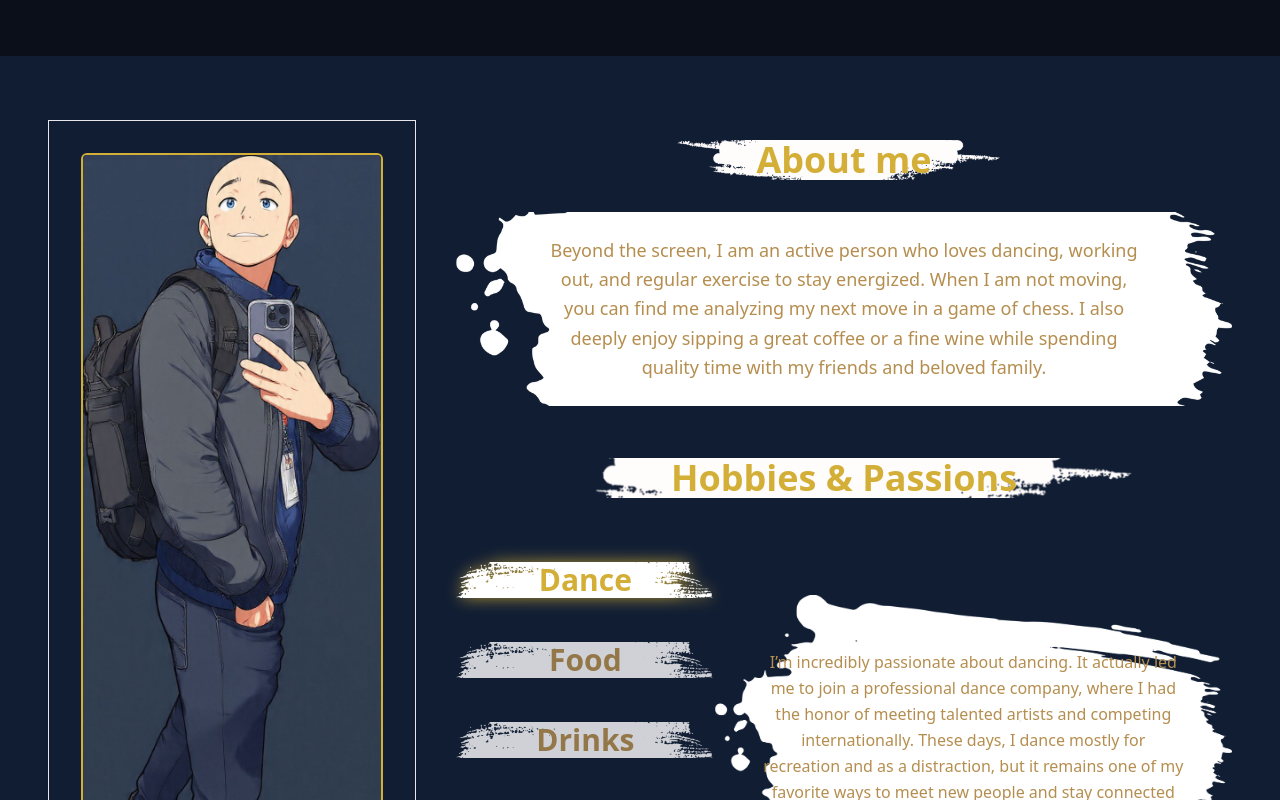
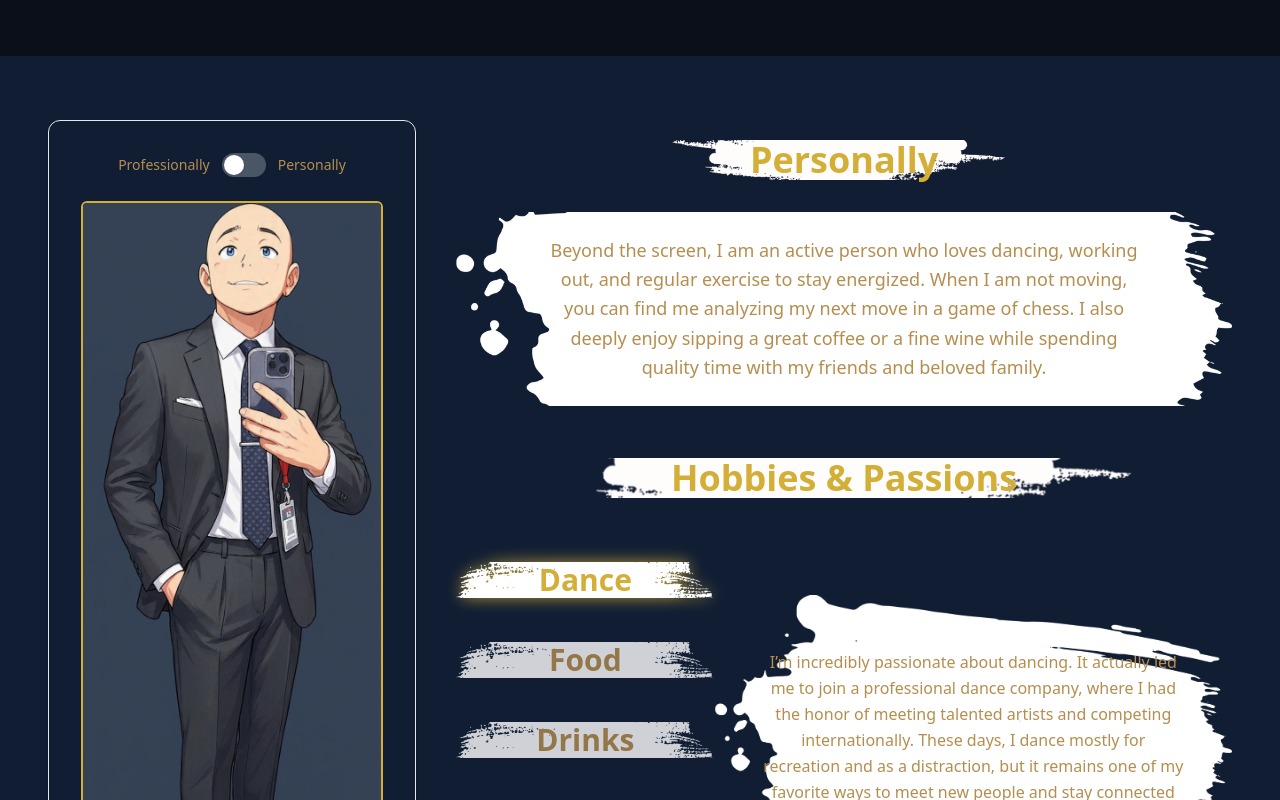
Before and after one commit to javi086/Javi_Creations, a Next.js app: page / in a window 1280 px wide. Shown: the part 840-1640 px from the top of the page. Built offline with nearby package versions, Linux system fonts and the light colour scheme; what tailwindcss-motion would draw is missing.

Commit message:
Initiation of professional section

```diff
--- a/src/app/page.tsx
+++ b/src/app/page.tsx
@@ -34,17 +34,32 @@ export default function Home() {
       </section>
 
       {/* About Me Section */}
-      <section id="about" className="  w-full bg-deep-navy py-16 px-10 md:px-12 2xl:px-24">
+      <section id="about_Personally" className="w-full bg-deep-navy py-16 px-10 md:px-12 2xl:px-24">
         <div className="w-full max-w-7xl mx-auto grid grid-cols-1 md:grid-cols-2 lg:grid-cols-3 gap-10 ">
-          {/* Left Column - Profile & Info */}
-          <div className="flex flex-col gap-6 p-8 bg-deep-navy  shadow-sm border">
+          {/* Left Column - Profile & Toggle */}
+          <div className="flex flex-col items-center gap-6 p-8 bg-deep-navy shadow-sm border rounded-xl">
+            <label className="inline-flex items-center cursor-pointer">
+              <span className="select-none text-sm font-medium text-primary">Professionally</span>
+              <input type="checkbox" value="" className="sr-only peer" />
+              <div className="relative mx-3 w-11 h-6 bg-gray-600 peer-focus:outline-none peer-focus:ring-4 peer-focus:ring-primary/30 rounded-full peer peer-checked:after:translate-x-full rtl:peer-checked:after:-translate-x-full peer-checked:after:border-white after:content-[''] after:absolute after:top-[2px] after:start-[2px] after:bg-white after:rounded-full after:h-5 after:w-5 after:transition-all peer-checked:bg-primary"></div>
+              <span className="select-none text-sm font-medium text-primary">Personally</span>
+            </label>
+             {/* Image from professional to personal */}
+             <Image
+              src="/images/Me_Professional.png"
+              alt="Jose Javier"
+              width={400}
+              height={400}
+              priority
+              className="w-32 md:w-64 lg:w-96 rounded-md mx-auto object-cover border-2 border-secondary"
+              />
             <Image
               src="/images/Me_Casual.png"
               alt="Jose Javier"
               width={400}
               height={400}
               priority
-              className="w-32 md:w-64 lg:w-96 rounded-md mx-auto object-cover border-2 border-secondary"
+              className="w-32 md:w-64 lg:w-96 rounded-md mx-auto object-cover border-2 border-secondary invisible"
             />
           </div>
 
@@ -55,7 +70,7 @@ export default function Home() {
             {/* Bio Box */}
             <div className="py-5 ">
               <h3 className="text-4xl font-bold text-secondary text-center mb-8 px-8 md:px-22 py-2 md:py-0 w-fit mx-auto bg-white bg-none md:bg-transparent md:bg-cover-letters-title-one bg-center bg-cover rounded-xl md:rounded-none">
-                About me
+                Personally
               </h3>
               <p className="w-full px-8 md:px-22 py-6 text-primary text-lg  text-center  leading-relaxed bg-white bg-none md:bg-transparent md:bg-cover-letters-general-one bg-cover bg-no-repeat bg-center overflow-hidden text-ellipsis rounded-xl md:rounded-none">
                 Beyond the screen, I am an active person who loves dancing, working out, and regular exercise to stay energized. When I am not moving, you can find me analyzing my next move in a game of chess. I also deeply enjoy sipping a great coffee or a fine wine while spending quality time with my friends and beloved family.
```
Also changed, not shown: src/data/projects.ts (added).
